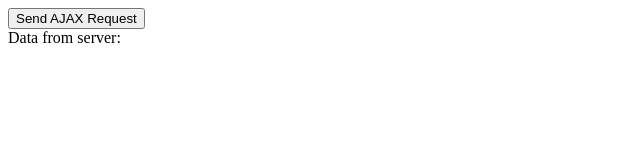
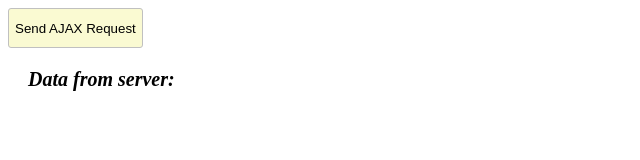
Before and after one commit to enricuzi/AngularAjax, a plain HTML site: page app/index.html in a window 1280 px wide. Shown: the whole page, without its empty margins (0-640 px from the left). Drawn offline with Linux system fonts and the light colour scheme.

Commit message:
just few style

```diff
--- a/app/css/style.css
+++ b/app/css/style.css
@@ -35,3 +35,10 @@ section .active {
 section ul div {
     clear: both;
 }
+section button, section input[type="button"] {
+    height: 40px;
+    border-radius: 3px;
+    border: 1px solid silver;
+    cursor: pointer;
+    background-color: lightgoldenrodyellow;
+}
--- a/app/index.html
+++ b/app/index.html
@@ -13,16 +13,13 @@
 
     <!-- Create a button to call the server -->
     <button ng-click="onClick()">Send AJAX Request</button>
-    <br/>
 
     <!-- Print the full response stored in the scope of the controller -->
-    Data from server: {{jsonData}}
-    <br/>
+    <p>Data from server: {{jsonData}}</p>
 
     <!-- Show the data received only when you actually get them -->
     <div ng-show="jsonData != null">
-        Pretty values are:
-        <br/>
+        <p>Pretty values are:</p>
         <ul>
 
             <!-- For each item in the JSON response print key and value -->
```
